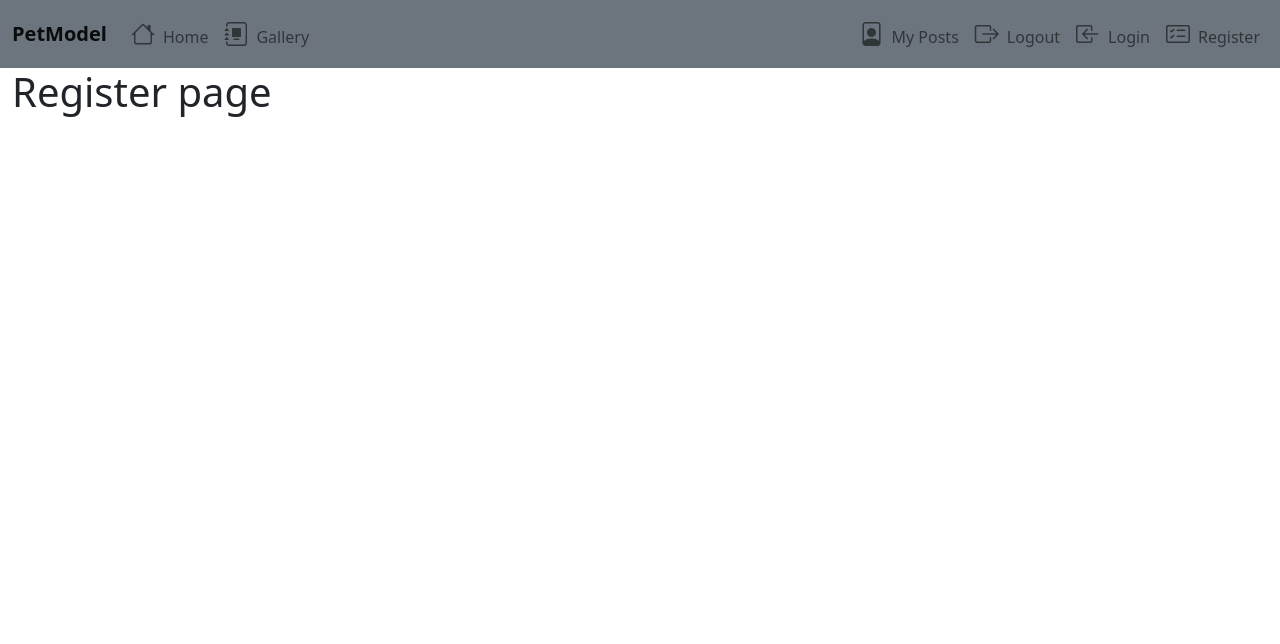
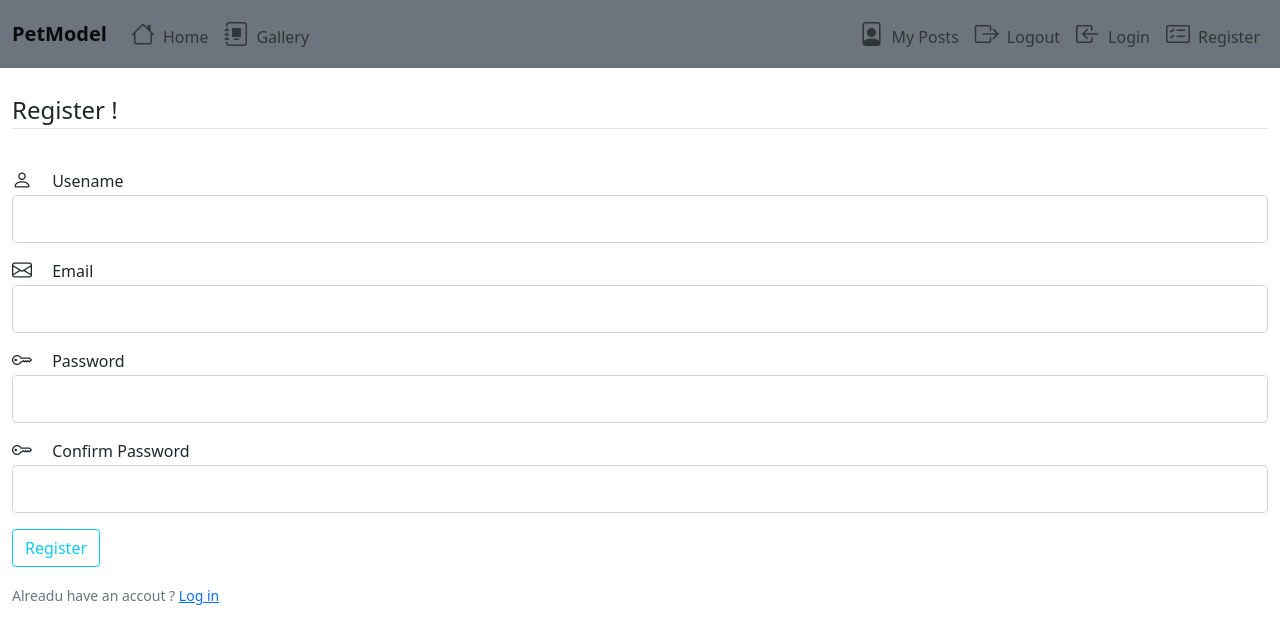
Before and after one commit to bany8/pet-model-agency-webapp-django, a Django app: page /user/register/ in a window 1280 px wide. Shown: the top 644 px of the page. Run offline with Django 5.2, Linux system fonts and the light colour scheme.

Commit message:
add login and register frontend 1st iteration

```diff
--- a/pet_agency/user/templates/user/register.html
+++ b/pet_agency/user/templates/user/register.html
@@ -5,5 +5,45 @@
 {% endblock title %}
 
 {% block content %}
-    <h1>Register page</h1>
+    <form method="POST" action="">
+        <fieldset class="form-group">
+            <legend class="border-bottom mb-4 mt-4">Register !</legend>
+
+            <div class="form-group">
+                <i class="bi bi-person fs-5"></i>
+                <label class="form-control-label mt-3 ms-3">Usename</label>
+                <input class="form-control form-control-lg" type="user_name" name="user_name" id="user_name" required/>
+            </div>
+
+            <div class="form-group">
+                <i class="bi bi-envelope fs-5"></i>
+                <label class="form-control-label mt-3 ms-3">Email</label>
+                <input class="form-control form-control-lg" type="email" name="email" id="email" required/>
+            </div>
+
+            <div class="form-group">
+                <i class="bi bi-key fs-5"></i>
+                <label class="form-control-label mt-3 ms-3">Password</label>
+                <input class="form-control form-control-lg" type="password" name="password" id="password" required/>
+            </div>
+
+            <div class="form-group">
+                <i class="bi bi-key fs-5"></i>
+                <label class="form-control-label mt-3 ms-3">Confirm Password</label>
+                <input class="form-control form-control-lg" type="password" name="pass_confirm" id="pass_confirm" required/>
+            </div>
+        </fieldset>
+
+        <div class="form-group">
+            <button class="btn btn-outline-info mt-3">Register</button>
+        </div>
+
+    </form>
+
+
+    <div class="borde-top pt-3">
+        <small class="text-muted">
+            Alreadu have an accout ? <a class="ml-2" href="{% url 'user:login_page' %}">Log in</a>
+        </small>
+    </div>
 {% endblock content %}
```
Also changed, not shown: pet_agency/user/templates/user/login.html (+32 -1 lines).
